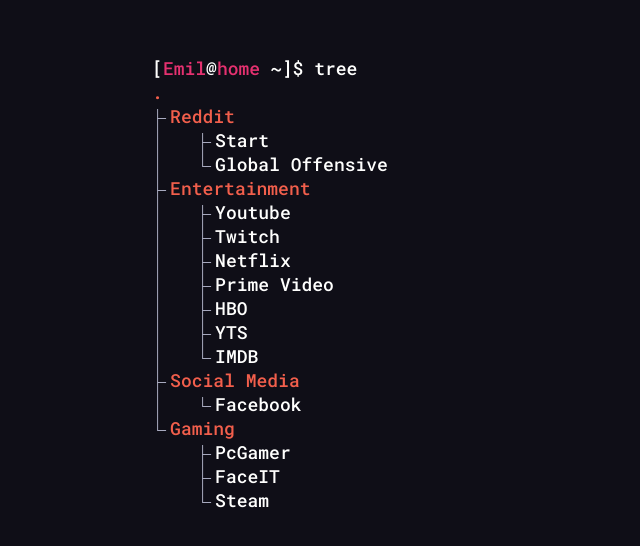
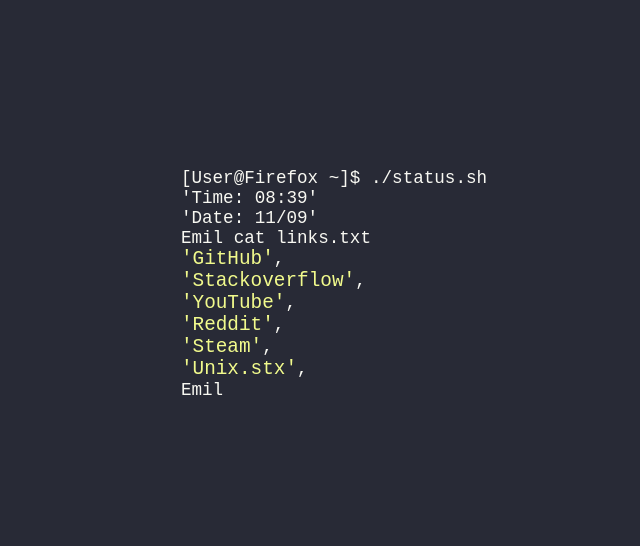
Before and after one commit to MrEss-Codes/MrEss-Codes.github.io, a plain HTML site: page index.html in a window 1280 px wide. Shown: the part 116-662 px from the top of the page, without its empty margins (306-946 px from the left). Drawn offline with Linux system fonts and the light colour scheme.

Commit message:
test
test

```diff
--- a/index.html
+++ b/index.html
@@ -1,50 +1,193 @@
 <!DOCTYPE html>
-<html>
-  <head>
-    <meta charset="UTF-8">
-    <link rel="stylesheet" type="text/css" href="css/style.css">
-    <title>Home</title>
-  </head>
-  <body>
-    <div class="container">
-      <div class="prompt">[<span>Emil</span>@<span>home</span> ~]$ tree</div>
-      <div class="tree">
-        <h1>.</h1>
-        <ul>
-          <li>
-            <h1>Reddit</h1>
-            <ul>
-              <li><a href="https://www.reddit.com/">Start</a></li>
-              <li><a href="https://www.reddit.com/r/GlobalOffensive/">Global Offensive</a></li>
-            </ul>
-          </li>
-          <li>
-            <h1>Entertainment</h1>
-            <ul>
-              <li><a href="https://www.youtube.com/">Youtube</a></li>
-              <li><a href="https://www.twitch.tv/">Twitch</a></li>
-              <li><a href="https://www.netflix.com/dk-en/">Netflix</a></li>
-              <li><a href="https://www.primevideo.com/">Prime Video</a></li>
-              <li><a href="https://en.hbonordic.com/">HBO</a></li>
-              <li><a href="https://yts.mx/">YTS</a></li>
-              <li><a href="https://www.imdb.com/">IMDB</a></li>
-            </ul>
-          </li>
-          <li>
-            <h1>Social Media</h1>
-            <ul>
-              <li><a href="https://www.facebook.com/">Facebook</a></li>
-            </ul>
-          </li>
-          <li>
-            <h1>Gaming</h1>
-            <ul>
-              <li><a href="https://www.pcgamer.com/">PcGamer</a></li>
-              <li><a href="https://www.faceit.com/">FaceIT</a></li>
-              <li><a href="https://store.steampowered.com/">Steam</a></li>
-            </ul>
-          </li>
-        </ul>
-      </div>
-  </body>
+<html dir="ltr" lang="en">
+
+    <head>
+
+        <meta charset="utf-8"/>
+        <meta name="viewport" content="width=device-width, intial-scale=1"/>
+
+        <title>~</title>
+
+    </head>
+
+    <style>
+
+        /* Change your colors and cursor speed here */
+
+        /* "--user-color" changes color of "[User@Firefox ~]$" */
+        /* "--command-color" changes color of the commands and "./status.sh" */
+        /* "--file-color" changes the color of the cated out file */
+        /* "--link-color" changes the color of links */
+        /* "--cursor-speed", "--background-color" and "--foreground-color" should be obvious */
+
+        :root {
+            --background-color: #282A36;
+            --foreground-color: #F8F8F2;
+            --user-color: #F8F8F2;
+            --command-color: #F8F8F2;
+            --file-color: #F8F8F2;
+            --link-color: #F1FA8C;
+            --cursor-speed: .90s;
+        }
+
+        html,
+        body {
+            width: 100%;
+            height: 100%;
+            margin: 0px;
+            padding: 0px;
+        }
+
+        body {
+            display: flex;
+            flex-direction: column;
+            justify-content: space-around;
+            background-color: var(--background-color);
+        }
+
+        #wrapper {
+            display: flex;
+            flex-direction: column;
+            align-items: center;
+        }
+
+        p,
+        a,
+        label {
+            font-family: monospace, monospace;
+            font-size: 1.1em;
+            margin: 0px;
+        }
+
+        a {
+            color: var(--link-color);
+            text-decoration: none;
+        }
+
+        .user {
+            color: var(--user-color);
+        }
+
+        .command {
+            color: var(--command-color);
+        }
+
+        .file {
+            color: var(--file-color);
+        }
+
+        .clock {
+            color: var(--foreground-color);
+        }
+
+        .date {
+            color: var(--foreground-color);
+        }
+
+        .links {
+            color: var(--foreground-color);
+        }
+
+        .cursor {
+            color: var(--foreground-color);
+            -moz-animation: blink var(--cursor-speed) linear infinite;
+            animation: blink var(--cursor-speed) linear infinite;
+        }
+
+        @-moz-keyframes blink {
+            0% { opacity: 1; }
+            50% { opacity: 1; }
+            50.01% { opacity: 0; }
+            100% { opacity: 0; }
+        }
+
+        @keyframes blink {
+            0% { opacity: 1; }
+            50% { opacity: 1; }
+            50.01% { opacity: 0; }
+            100% { opacity: 0; }
+        }
+
+    </style>
+
+    <script>
+
+        // Get current time and format
+        function getTime() {
+            let date = new Date(),
+                min = date.getMinutes(),
+                hour = date.getHours();
+
+                return '' +
+                    (hour < 10 ? ('0' + hour) : hour) + ':' +
+                    (min < 10 ? ('0' + min) : min);
+        }
+
+        //Get current date
+        function getDate() {
+            var dt = new Date();
+
+            //Ensure date comes as 01, 02, etc
+            var DD = ('0' + dt.getDate()).slice(-2);
+            //getMonth returns month from 0
+            var MM = ('0' + (dt.getMonth() + 1)).slice(-2);
+
+            //Final output
+            return '' +
+                (DD + '/' + MM);
+        }
+
+        window.onload = () => {
+            // Set up the clock and date
+            document.getElementById('clock').innerHTML = getTime();
+            document.getElementById('date').innerHTML = getDate();
+
+            // Set clock interval to tick clock
+            setInterval( () => {
+                document.getElementById('clock').innerHTML = getTime();
+            },100);
+        }
+
+    </script>
+
+    <body>
+
+        <div id="wrapper">
+
+            <div>
+
+                <div class="cli">
+                    <p><span class="user">[User@Firefox ~]$</span> <span class="command">./status.sh</span></p>
+                </div>
+
+                    <div id="status.sh">
+                        <p class="clock">'Time: <span id=clock></span>'</p>
+                        <p class="date">'Date: <span id=date></span>'</p>
+                    </div>
+
+                <div class="cli">
+                    <p><span class="user">Emil</span> <span class="command">cat</span> <span class="file">links.txt</span></p>
+                </div>
+
+                <div>
+                    <p class="links">
+                    <a href="https://github.com">'GitHub'</a>,<br>
+                    <a href="https://stackoverflow.com">'Stackoverflow'</a>,<br>
+                    <a href="https://www.youtube.com">'YouTube'</a>,<br>
+                    <a href="https://www.reddit.com">'Reddit'</a>,<br>
+                    <a href="https://store.steampowered.com">'Steam'</a>,<br>
+                    <a href="https://unix.stackexchange.com">'Unix.stx'</a>,
+                    </p>
+                </div>
+
+                <div class="cli">
+                    <p><span class="user">Emil </span><span class="cursor">█</span></p>
+                </div>
+
+            </div>
+
+        </div>
+
+    </body>
+
 </html>
```
